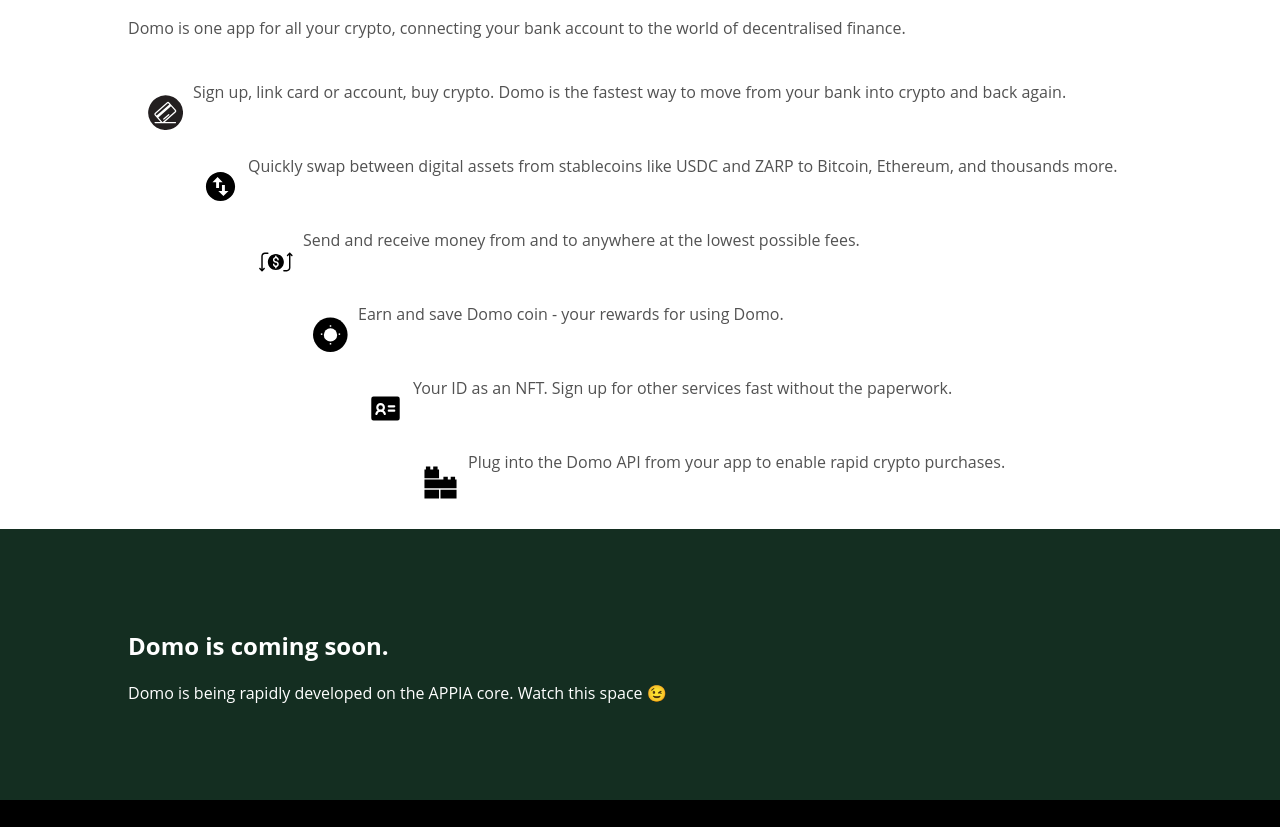
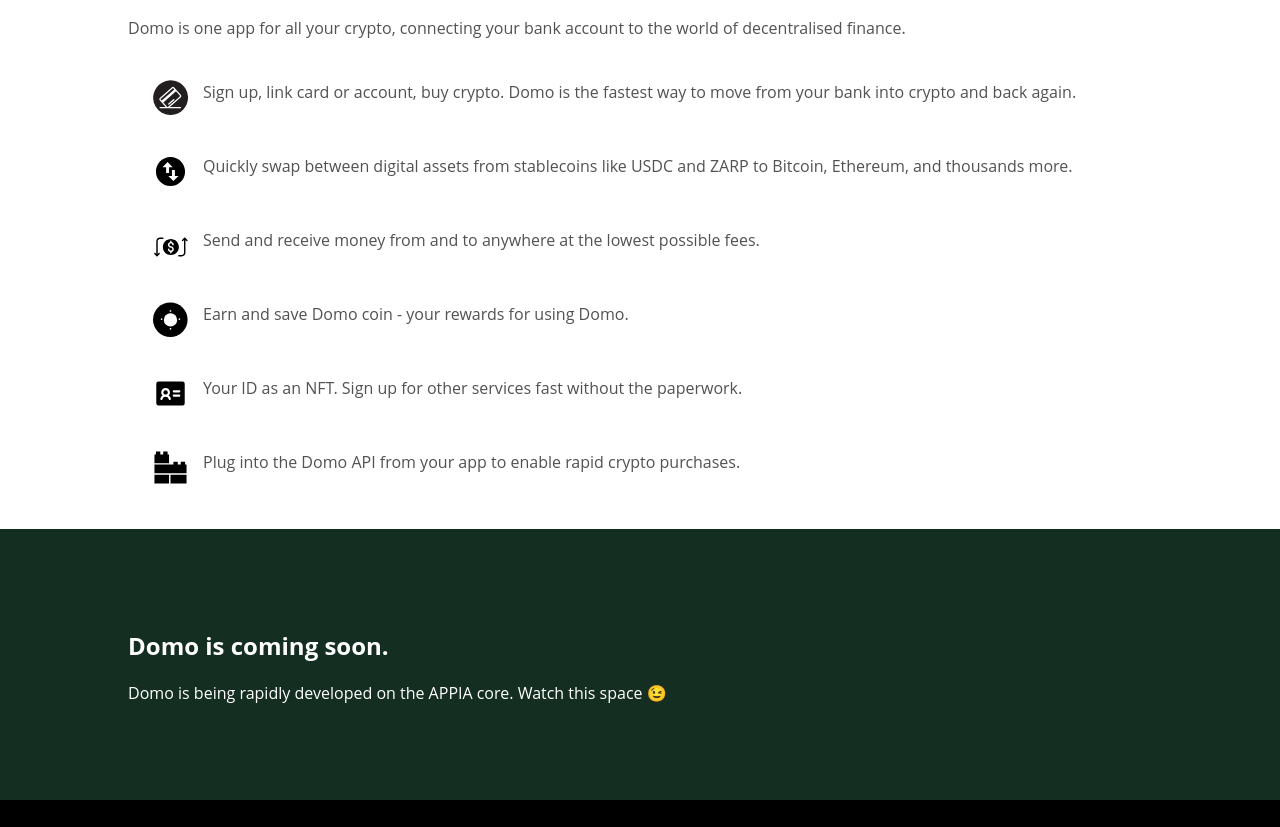
Before and after one commit to inves-technology/domo, a website: page index.html in a window 1280 px wide. Shown: the part 919-1746 px from the top of the page. Drawn offline with Linux system fonts and the light colour scheme.

Commit message:
📲 FFS

```diff
--- a/styles/style.css
+++ b/styles/style.css
@@ -88,7 +88,7 @@
 
 div.block img {
     float: left;
-    margin: 30px 10px;
+    margin: 15px;
     width: 35px;
     }
 
```
